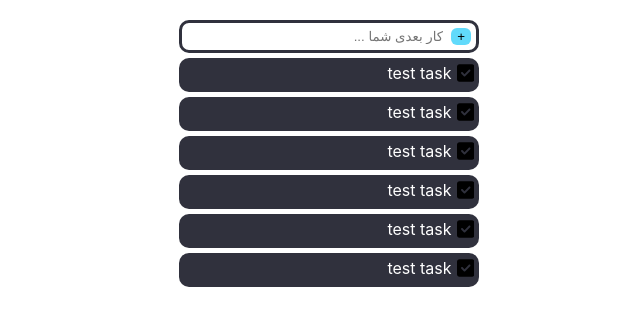
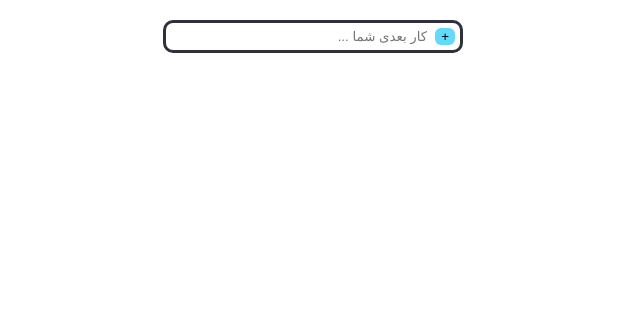
Before and after one commit to Mohsen-Nazemi/React_Todo_App, a React (Create React App) app: page / in a window 1280 px wide. Shown: the top 326 px of the page, without its empty margins (369-1009 px from the left). Built offline with nearby package versions, Linux system fonts and the light colour scheme.

Commit message:
Adding and listing tasks from state

```diff
--- a/src/App.js
+++ b/src/App.js
@@ -1,17 +1,22 @@
+import { useState } from 'react';
 import './App.css';
 import Task from './Task.js';
 import TaskForm from './TaskForm.js'
 
 function App() {
+  const [tasks, setTasks] = useState([]);
+  function addTask(name){
+    setTasks(prev => {
+      return [...prev, {name:name, done:false}]
+    })
+  }
   return (
    <main>
-    <TaskForm />
-    <Task />
-    <Task />
-    <Task />
-    <Task />
-    <Task />
-    <Task />
+    <TaskForm onAdd={addTask} />
+    {tasks.map(task=>(
+      <Task {...task} />
+    ))}
+
    </main>
   );
 }
--- a/src/Task.js
+++ b/src/Task.js
@@ -1,10 +1,10 @@
 import Checkbox from "./Checkbox";
 
-export default function Task() {
+export default function Task({name, done}) {
   return (
     <div className="task">
-      <Checkbox defaultChecked={true} />
-      test task
+      <Checkbox defaultChecked={done} />
+      {name}
     </div>
   );
 }
--- a/src/TaskForm.js
+++ b/src/TaskForm.js
@@ -1,9 +1,14 @@
 import { useState } from "react";
 
-export default function TaskForm() {
+export default function TaskForm({onAdd}) {
   const [taskName, setTaskName] = useState('');
+  function handleSubmit(ev){
+    ev.preventDefault();
+    onAdd(taskName);
+    setTaskName('');
+  }
   return (
-    <form>
+    <form onSubmit={handleSubmit}>
       <button>+</button>
       <input type="text"
         value={taskName}
```
